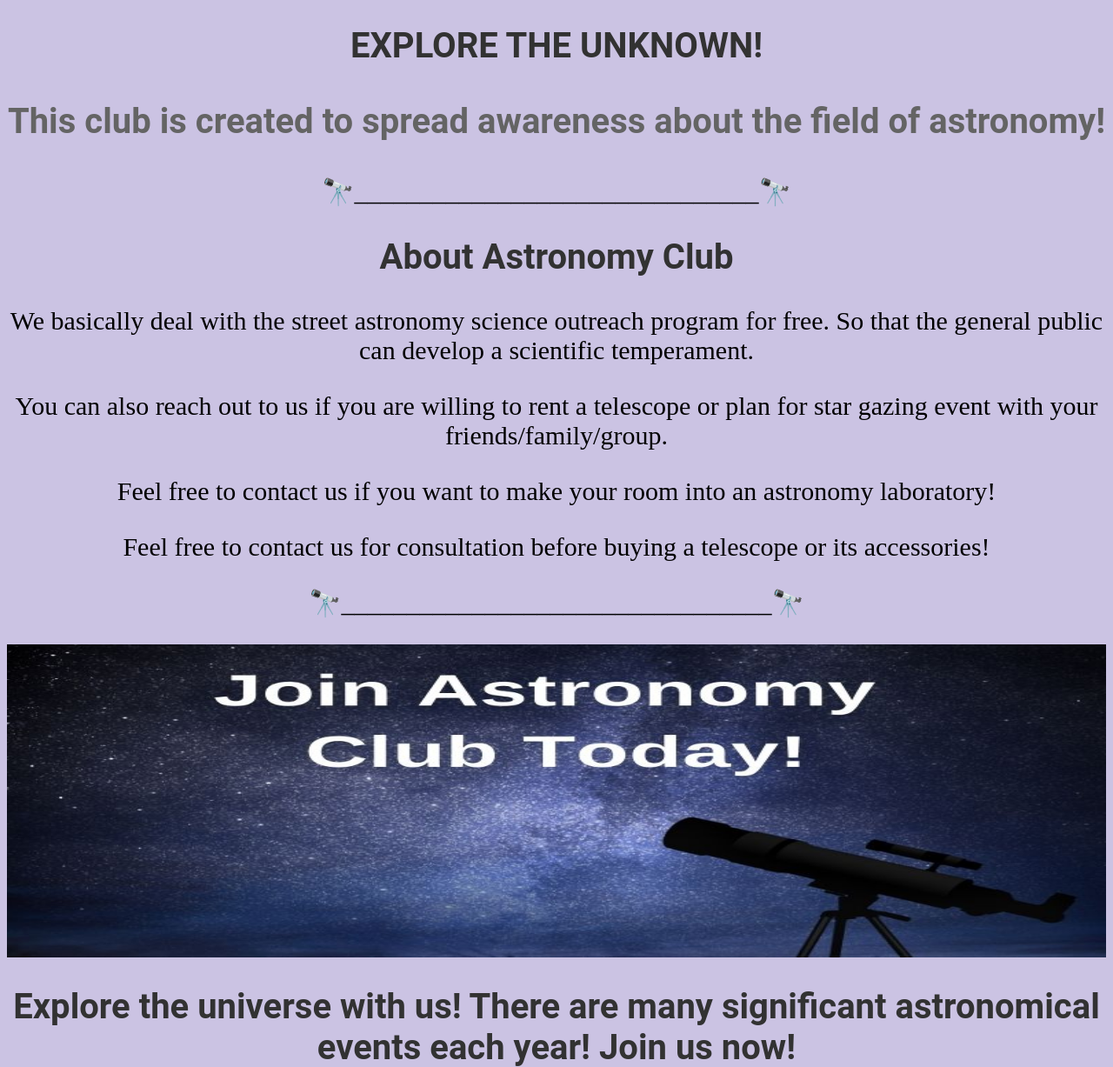
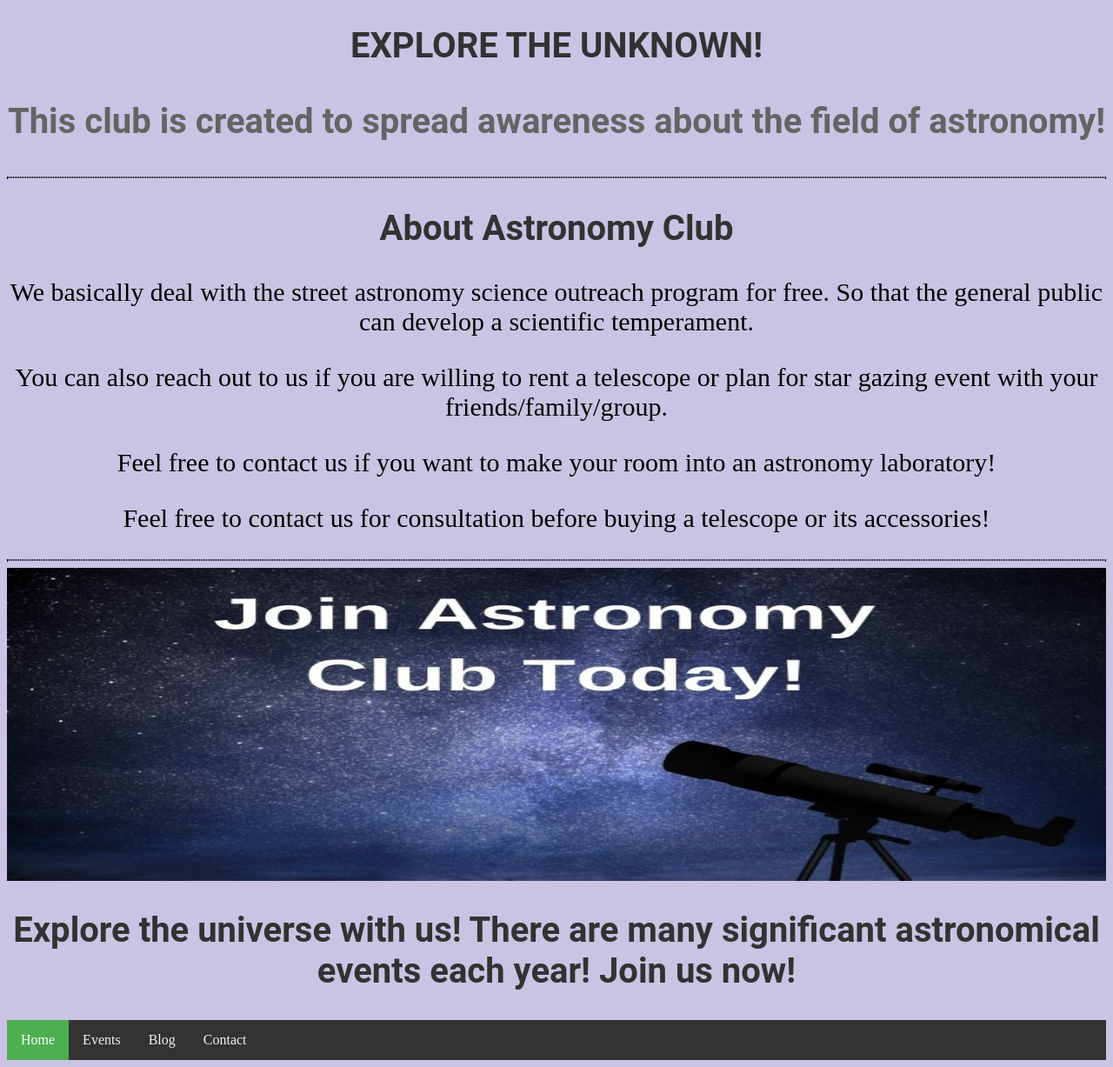
Before and after one commit to NeelkanthV/Flask-website, a Flask app: page / in a window 1280 px wide. Shown: the part 1011-2238 px from the top of the page at 87% size. Run offline with Flask 3, Linux system fonts and the light colour scheme.

Commit message:
Update home.html

```diff
--- a/templates/home.html
+++ b/templates/home.html
@@ -9,6 +9,15 @@
         font-size: 40px;
         font-family:Roboto;
         text-align: center
+      }
+      hr {
+        display: block;
+        margin-top: 0.5em;
+        margin-bottom: 0.5em;
+        margin-left: auto;
+        margin-right: auto;
+        border-style:  dotted;
+        border-width: 1px;
       }
       #banner{
         width: 100%;
@@ -60,8 +69,7 @@
       <h3>
       This club is created to spread awareness about the field of astronomy!</h3>
 
-      <p>🔭_______________________________🔭</p>
-
+      <hr>
     <h2 class= "text-center mt-2 mb-4">About Astronomy Club</h2>
 
     <p>
@@ -80,7 +88,7 @@ Feel free to contact us if you want to make your room into an astronomy laborato
     <p>
 Feel free to contact us for consultation before buying a telescope or its accessories!
     </p>
-      <p>🔭_________________________________🔭</p>
+      <hr>
       <img class="img-fluid" id= 'banner' src='/static/j astro.jpg' height='320'>
 
    <h2>
```
